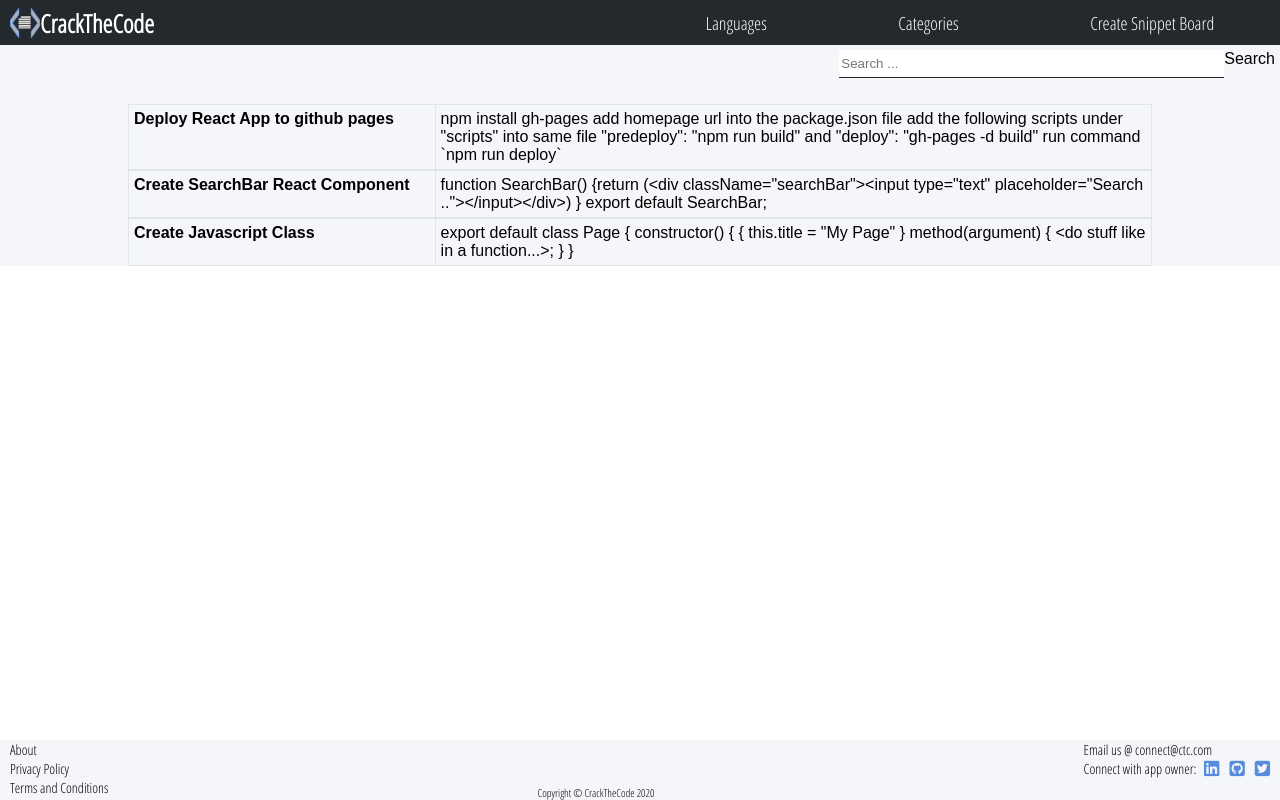
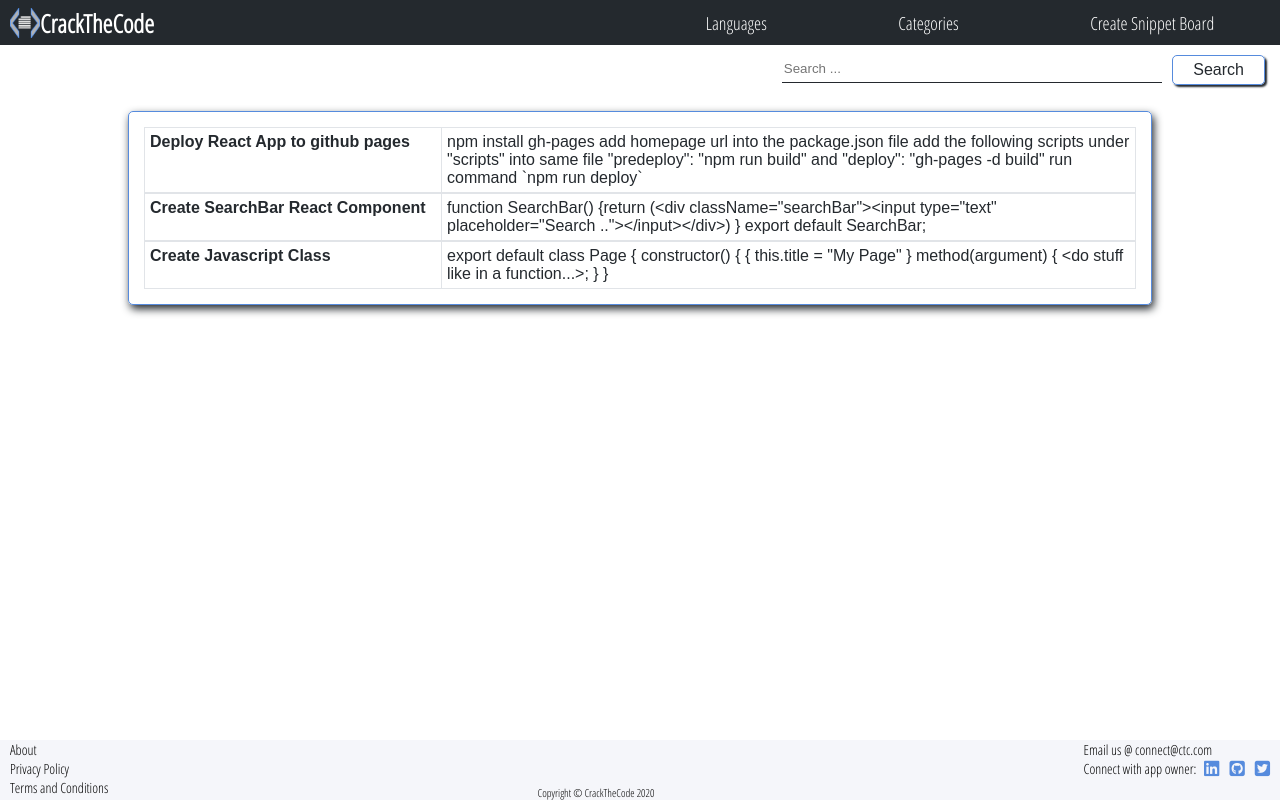
Before and after one commit to pachkovska/crack-the-code, a React (Create React App) app: page / in a window 1280 px wide. Built offline with nearby package versions, Linux system fonts and the light colour scheme; the HTML template or start-up script is replaced by a standard one.

Commit message:
redesign search and add button

```diff
--- a/package.json
+++ b/package.json
@@ -8,6 +8,7 @@
     "@testing-library/react": "^9.5.0",
     "@testing-library/user-event": "^7.2.1",
     "gh-pages": "^2.2.0",
+    "lodash": "^4.17.15",
     "react": "^16.13.1",
     "react-dom": "^16.13.1",
     "react-scripts": "3.4.1"
--- a/src/App.css
+++ b/src/App.css
@@ -2,6 +2,7 @@
   --main-color: #24292e;
   --line-color: #e1e4e8;
   --content-bg-color: #f5f6fa;
+  --main-blue-color: #568bdd;
 }
 
 .App {
@@ -16,7 +17,7 @@
 }
 
 .content {
-  background-color: var(--content-bg-color);
+  /* background-color: var(--content-bg-color); */
   font-family: Arial, Helvetica, sans-serif;
 }
 
@@ -36,6 +37,10 @@
   align-items: center;
   justify-content: space-around;
   font-size: 18px;
+}
+
+.menuItem:hover {
+  text-decoration: underline;
 }
 
 .logo {
@@ -61,7 +66,7 @@
 .searchBar {
   display: flex;
   justify-content: flex-end;
-  margin: 5px;
+  margin: 10px 15px 10px 10px;
 }
 
 input {
@@ -80,6 +85,15 @@ input:focus {
   margin: 2% 10% 0 10%;
   display: flex;
   flex-direction: column;
+  border-radius: 5px;
+  border-style: solid;
+  border-width: 1px;
+  padding: 15px;
+  /* border: 1px solid rgba(115, 115, 115, 0.15); */
+  border: 1px solid var(--main-blue-color);
+  box-shadow: var(--main-color) 2px 4px 8px;
+  transition: all 0.3s ease-in-out;
+  color: var(--main-color);
 }
 
 .snippets-single {
@@ -126,6 +140,20 @@ footer {
 }
 
 .social-icon {
-  color: #568bdd;
+  color: var(--main-blue-color);
   margin: 5px;
 }
+
+.searchBar-button {
+  border: 0.5px solid var(--main-blue-color);
+  border-radius: 5px;
+  padding: 5px 20px 5px 20px;
+  color: var(--main-color);
+  margin-left: 10px;
+  box-shadow: 2px 2px 2px;
+}
+
+.searchBar-button:hover {
+  box-shadow: rgba(0, 0, 0, 0.22) 0px 19px 43px;
+  margin-bottom: -1px;
+}
--- a/src/App.js
+++ b/src/App.js
@@ -1,4 +1,4 @@
-import React from "react";
+import React, { useState } from "react";
 import "./App.css";
 import Header from "./components/header/Header";
 import Content from "./components/content/Content";
@@ -7,14 +7,14 @@ import Footer from "./components/footer/Footer";
 function App() {
   const menuItems = {
     header: [
-      { title: "Languages" },
-      { title: "Categories" },
-      { title: "Create Snippet Board" },
+      { title: "Languages", isOpened: false },
+      { title: "Categories", isOpened: false },
+      { title: "Create Snippet Board", isOpened: false },
     ],
     footer: [
-      { title: "About" },
-      { title: "Privacy Policy" },
-      { title: "Terms and Conditions" },
+      { title: "About", isOpened: false },
+      { title: "Privacy Policy", isOpened: false },
+      { title: "Terms and Conditions", isOpened: false },
     ],
   };
 
@@ -42,14 +42,37 @@ function App() {
         ],
       },
       { language: "Bash", snipets: [{ title: "Secure Shell Copy", body: "" }] },
+      {
+        language: "SQL",
+        snipets: [
+          {
+            title: "CASE WHEN STATEMENT",
+            body:
+              "SELECT CASE WHEN condition1 THEN result1 WHEN condition2 THEN result2 WHEN conditionN THEN resultN ELSE result END as column_name FROM dual",
+          },
+        ],
+      },
+      {
+        language: "Python",
+        snipets: [{ title: 'for x in "banana": print(x)', body: "" }],
+      },
     ],
   };
 
+  // const [isOpened, setIsOpen] = useState(false);
+
+  // const showMenu = () => {
+  //   isOpened ? <Dropdown /> : null
+  // }
+
   return (
     <div className="App">
-      <Header menuItems={menuItems} />
+      <Header
+        menuItems={menuItems.header}
+        // openMenu={setIsOpen(true)}
+      />
       <Content snippets={snippets} />
-      <Footer menuItems={menuItems} />
+      <Footer menuItems={menuItems.footer} />
     </div>
   );
 }
--- a/src/components/content/Snippets.jsx
+++ b/src/components/content/Snippets.jsx
@@ -1,16 +1,24 @@
 import React from "react";
+import _ from "lodash";
 
 function Snippets(props) {
   return (
     <div className="snippets">
-      {props.snippets.languages[0].snippets.map((snippet) => (
-        <div className="snippets-single">
-          <div className="snippets-single-title">
-            <strong>{snippet.title}</strong>
+      {console.log(
+        props.snippets.languages.filter(
+          (item) => item.language === "JavaScript"
+        )[0].snippets
+      )}
+      {props.snippets.languages
+        .filter((item) => item.language === "JavaScript")[0]
+        .snippets.map((snippet) => (
+          <div className="snippets-single" key={snippet.title}>
+            <div className="snippets-single-title">
+              <strong>{snippet.title}</strong>
+            </div>
+            <div className="snippets-single-body">{snippet.body}</div>
           </div>
-          <div className="snippets-single-body">{snippet.body}</div>
-        </div>
-      ))}
+        ))}
     </div>
   );
 }
--- a/src/components/footer/FooterMenu.jsx
+++ b/src/components/footer/FooterMenu.jsx
@@ -4,7 +4,7 @@ import MenuItem from "../menuItem/MenuItem";
 function FooterMenu(props) {
   return (
     <div className="footerMenu">
-      {props.menuItems.footer.map((menuItem) => (
+      {props.menuItems.map((menuItem) => (
         <MenuItem menuItemTitle={menuItem.title} />
       ))}
     </div>
--- a/src/components/header/Header.jsx
+++ b/src/components/header/Header.jsx
@@ -6,7 +6,7 @@ function Header(props) {
   return (
     <div className="header">
       <Logo />
-      <Menu menuItems={props.menuItems} />
+      <Menu menuItems={props.menuItems} openMenu={props.openMenu} />
     </div>
   );
 }
--- a/src/components/header/Menu.jsx
+++ b/src/components/header/Menu.jsx
@@ -4,8 +4,8 @@ import MenuItem from "../menuItem/MenuItem";
 function Menu(props) {
   return (
     <div className="menu">
-      {props.menuItems.header.map((menuItem) => (
-        <MenuItem menuItemTitle={menuItem.title} />
+      {props.menuItems.map((menuItem) => (
+        <MenuItem menuItemTitle={menuItem.title} openMenu={props.openMenu} />
       ))}
     </div>
   );
--- a/src/components/menuItem/MenuItem.jsx
+++ b/src/components/menuItem/MenuItem.jsx
@@ -1,8 +1,10 @@
-import React from 'react';
+import React from "react";
 
 function MenuItem(props) {
   return (
-  <div className="menu-item">{props.menuItemTitle}</div>
+    <div className="menuItem" onClick={() => props.openMenu()}>
+      {props.menuItemTitle}
+    </div>
   );
 }
 
```
Also changed, not shown: src/components/LanguageDropdown.jsx (added, +14 -0 lines).
